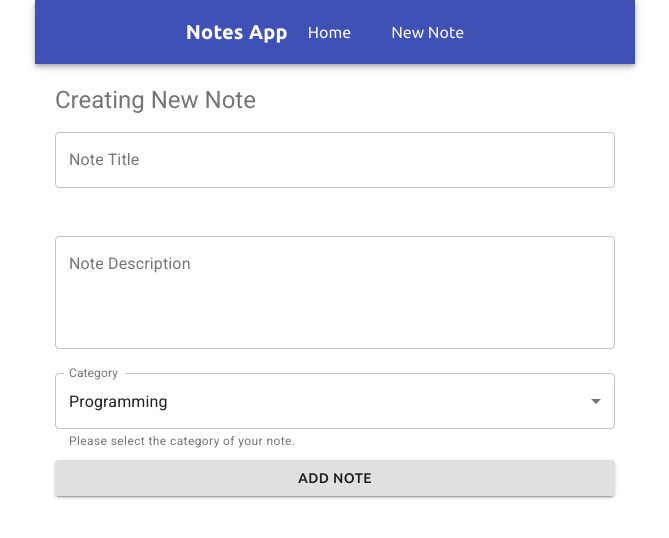
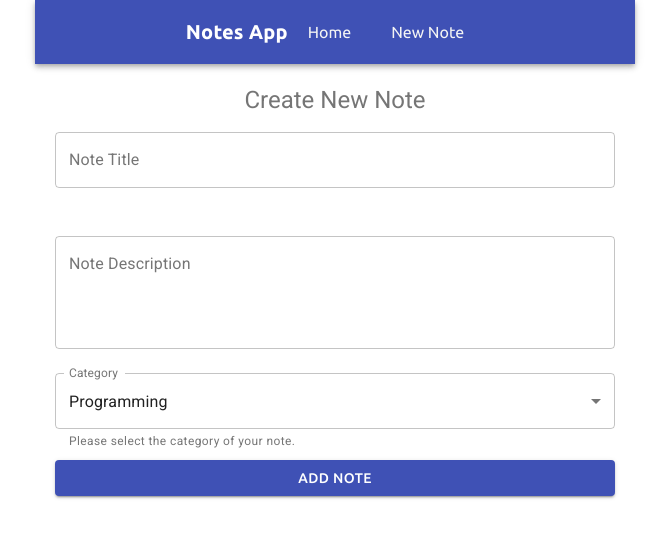
Before and after one commit to julioribeiiro/reactnotes-frontend, a React (Create React App) app: page /add in a window 1280 px wide. Shown: the top 538 px of the page, without its empty margins (305-974 px from the left). Built offline with nearby package versions, Linux system fonts and the light colour scheme.

Commit message:
added update note feature

```diff
--- a/src/App.js
+++ b/src/App.js
@@ -14,6 +14,7 @@ function App() {
           <Switch>
             <Route exact path="/" component={NotesList} />
             <Route path="/add" component={AddNote} />
+            <Route path="/notes/edit/:id" component={AddNote} />
             <Route path="/notes/:id" component={NoteDetails} />
             <Route path="*" component={NotFound} />
           </Switch>
--- a/src/components/AddNote.js
+++ b/src/components/AddNote.js
@@ -1,13 +1,16 @@
 import { useState } from 'react';
 import { useHistory } from 'react-router-dom';
+import { useParams } from 'react-router';
 import NotesServices from '../services/NotesServices';
 import { TextField, Typography, MenuItem, Button } from '@material-ui/core';
+import { useEffect } from 'react';
 
 const AddNote = () => {
   const [title, setTitle] = useState('');
   const [body, setBody] = useState('');
   const [category, setCategory] = useState('programming');
   const history = useHistory();
+  const { id } = useParams();
 
   const categories = [
     {
@@ -30,16 +33,41 @@ const AddNote = () => {
 
   const saveNote = e => {
     e.preventDefault();
-    const note = { title, body, category };
-    NotesServices.createNote(note)
-      .then(() => history.push('/'))
-      .catch(error => console.log('Something went wrong', error));
+    const note = { id, title, body, category };
+    if (id) {
+      NotesServices.updateNote(note)
+        .then(() => history.push('/'))
+        .catch(error => console.log('Something went wrong', error));
+    } else {
+      NotesServices.createNote(note)
+        .then(() => history.push('/'))
+        .catch(error => console.log('Something went wrong', error));
+    }
   };
+
+  useEffect(() => {
+    if (id) {
+      NotesServices.getNote(id)
+        .then(response => {
+          setTitle(response.data.title);
+          setBody(response.data.body);
+          setCategory(response.data.category);
+        })
+        .catch(error => {
+          console.log('Something went wrong', error);
+        });
+    }
+  }, []);
 
   return (
     <div className="main-content">
-      <Typography variant="h5" component="h2" color="textSecondary">
-        Creating New Note
+      <Typography
+        variant="h5"
+        component="h2"
+        color="textSecondary"
+        className="text-center"
+      >
+        {id ? 'Update Note' : 'Create New Note'}
       </Typography>
       <form className="main-content-add">
         <TextField
@@ -77,8 +105,13 @@ const AddNote = () => {
             </MenuItem>
           ))}
         </TextField>
-        <Button variant="contained" onClick={e => saveNote(e)} margin="normal">
-          Add Note
+        <Button
+          variant="contained"
+          color="primary"
+          onClick={e => saveNote(e)}
+          margin="normal"
+        >
+          {id ? 'Update Note' : 'Add Note'}
         </Button>
       </form>
     </div>
--- a/src/components/NoteDetails.js
+++ b/src/components/NoteDetails.js
@@ -22,8 +22,7 @@ const NoteDetails = () => {
       });
   });
 
-  const deleteNote = e => {
-    e.preventDefault();
+  const handleDelete = () => {
     NotesServices.deleteNote(id)
       .then(() => {
         history.push('/');
@@ -31,6 +30,10 @@ const NoteDetails = () => {
       .catch(error => {
         console.log('Something went wrong', error);
       });
+  };
+
+  const handleEdit = () => {
+    history.push(`/notes/edit/${id}`);
   };
 
   return (
@@ -46,9 +49,18 @@ const NoteDetails = () => {
             <div className="mb-3">{currentNote.body}</div>
             <Button
               variant="contained"
+              color="primary"
+              margin="normal"
+              onClick={handleEdit}
+            >
+              Edit
+            </Button>
+            <Button
+              variant="contained"
               color="secondary"
               margin="normal"
-              onClick={e => deleteNote(e)}
+              className="ml-3"
+              onClick={handleDelete}
             >
               Delete
             </Button>
--- a/src/components/NotesList.js
+++ b/src/components/NotesList.js
@@ -19,7 +19,7 @@ const NotesList = () => {
 
   return (
     <div className="main-content">
-      <h1>
+      <h1 className="text-center">
         <b>List of Notes</b>
       </h1>
       <div className="notes-list mt-4">
--- a/src/services/NotesServices.js
+++ b/src/services/NotesServices.js
@@ -8,4 +8,6 @@ const getNote = id => httpClient.get(`/notes/${id}`);
 
 const deleteNote = id => httpClient.delete(`/notes/${id}`);
 
-export default { getAll, createNote, getNote, deleteNote };
+const updateNote = data => httpClient.put('/notes/edit', data);
+
+export default { getAll, createNote, getNote, deleteNote, updateNote };
```
